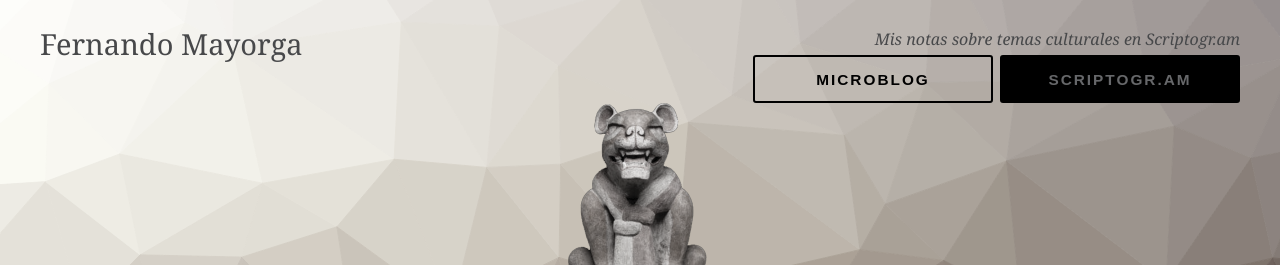
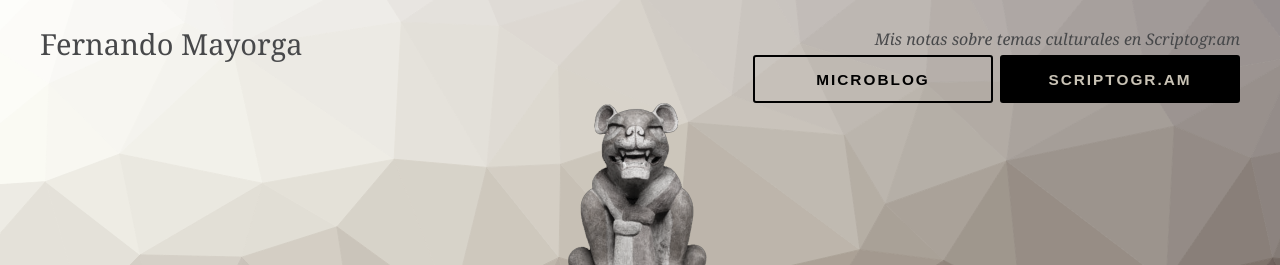
Before and after one commit to fernanz/fernanz.github.io, a Jekyll site: the page built from index.html, in a window 1280 px wide. Shown: the top 265 px of the page. Built offline with Jekyll 4.4.1, drawn with Linux system fonts in a browser that asks for light colours; some web fonts are replaced; Markdown is read by kramdown in place of the engine named in the settings; comment, search, counter and statistics services are not loaded.

Commit message:
Update banner.css
change text color nav li to rgb(255,191,59)

```diff
--- a/css/banner.css
+++ b/css/banner.css
@@ -148,7 +148,7 @@
 }
 
 nav li a.evernote {
-   color: #5e687d;
+   color: rgb(255,191,59);
 }
 
 nav li a.scriptorium {
```
